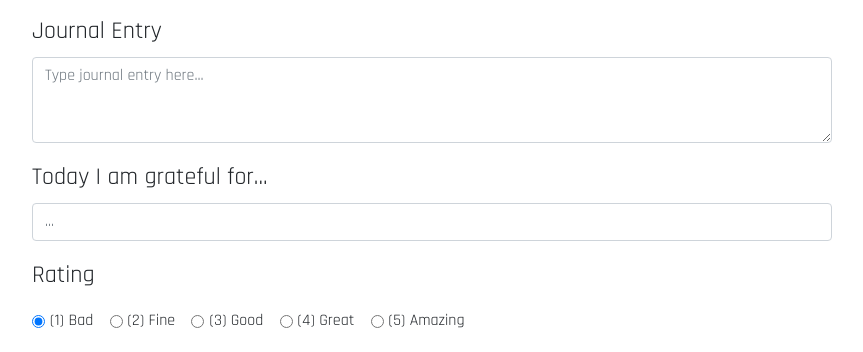
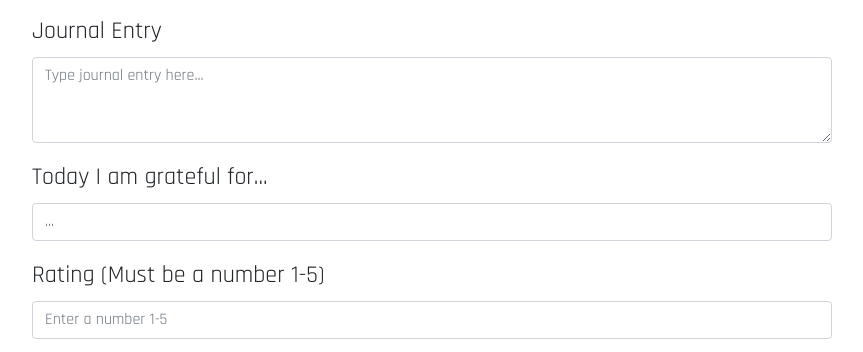
Before and after one commit to dpenciso/dgm-3760-final-project, a website: page src/index.html in a window 1280 px wide. Shown: the part 371-723 px from the top of the page, without its empty margins (208-1071 px from the left). Drawn offline with nearby package versions, Linux system fonts and the light colour scheme; no server answers.

Commit message:
replaced radio with text box only allows #s 1-5

```diff
--- a/schemas/entries.js
+++ b/schemas/entries.js
@@ -14,7 +14,7 @@ const EntrySchema = new mongoose.Schema({
     required: true,
   },
   rating: {
-    type: Number,
+    type: String,
     required: true,
   },
   date: {
--- a/src/index.html
+++ b/src/index.html
@@ -59,67 +59,17 @@
           placeholder="..."
         />
       </div>
-      <div>
-        <p class="custom-label">Rating</p>
-        <div class="form-check form-check-inline">
-          <input
-            class="form-check-input"
-            type="radio"
-            name="exampleRadios"
-            id="exampleRadios1"
-            value="1"
-            checked
-          />
-          <label class="form-check-label" for="exampleRadios1"> (1) Bad </label>
-        </div>
-        <div class="form-check form-check-inline">
-          <input
-            class="form-check-input"
-            type="radio"
-            name="exampleRadios"
-            id="exampleRadios2"
-            value="2"
-          />
-          <label class="form-check-label" for="exampleRadios2">
-            (2) Fine
-          </label>
-        </div>
-        <div class="form-check form-check-inline">
-          <input
-            class="form-check-input"
-            type="radio"
-            name="exampleRadios"
-            id="exampleRadios3"
-            value="3"
-          />
-          <label class="form-check-label" for="exampleRadios3">
-            (3) Good
-          </label>
-        </div>
-        <div class="form-check form-check-inline">
-          <input
-            class="form-check-input"
-            type="radio"
-            name="exampleRadios"
-            id="exampleRadios4"
-            value="4"
-          />
-          <label class="form-check-label" for="exampleRadios4">
-            (4) Great
-          </label>
-        </div>
-        <div class="form-check form-check-inline">
-          <input
-            class="form-check-input"
-            type="radio"
-            name="exampleRadios"
-            id="exampleRadios5"
-            value="5"
-          />
-          <label class="form-check-label" for="exampleRadios5">
-            (5) Amazing
-          </label>
-        </div>
+      <div class="form-group">
+        <label class="custom-label" for="exampleInputPassword1"
+          >Rating (Must be a number 1-5)</label
+        >
+        <input
+          type="text"
+          class="form-control"
+          id="rating"
+          placeholder="Enter a number 1-5"
+          pattern="[1-5]"
+        />
       </div>
       <div class="submit-div">
         <button type="submit" class="btn btn-primary custom-submit">
--- a/src/script.js
+++ b/src/script.js
@@ -2,7 +2,7 @@ const entryTitle = document.querySelector("#title");
 const entryContent = document.querySelector("#entry");
 const gratefulFor = document.querySelector("#gratefulFor");
 const submitButton = document.querySelector(".custom-submit");
-const ratingNum = 5;
+const ratingNum = document.querySelector("#rating");
 
 
 function submitEntry() {
@@ -10,7 +10,7 @@ function submitEntry() {
     title: entryTitle.value,
     entry: entryContent.value,
     grateful: gratefulFor.value,
-    rating: ratingNum
+    rating: ratingNum.value
   };
   console.log(entryInfo)
   fetch('/entries', {
```
